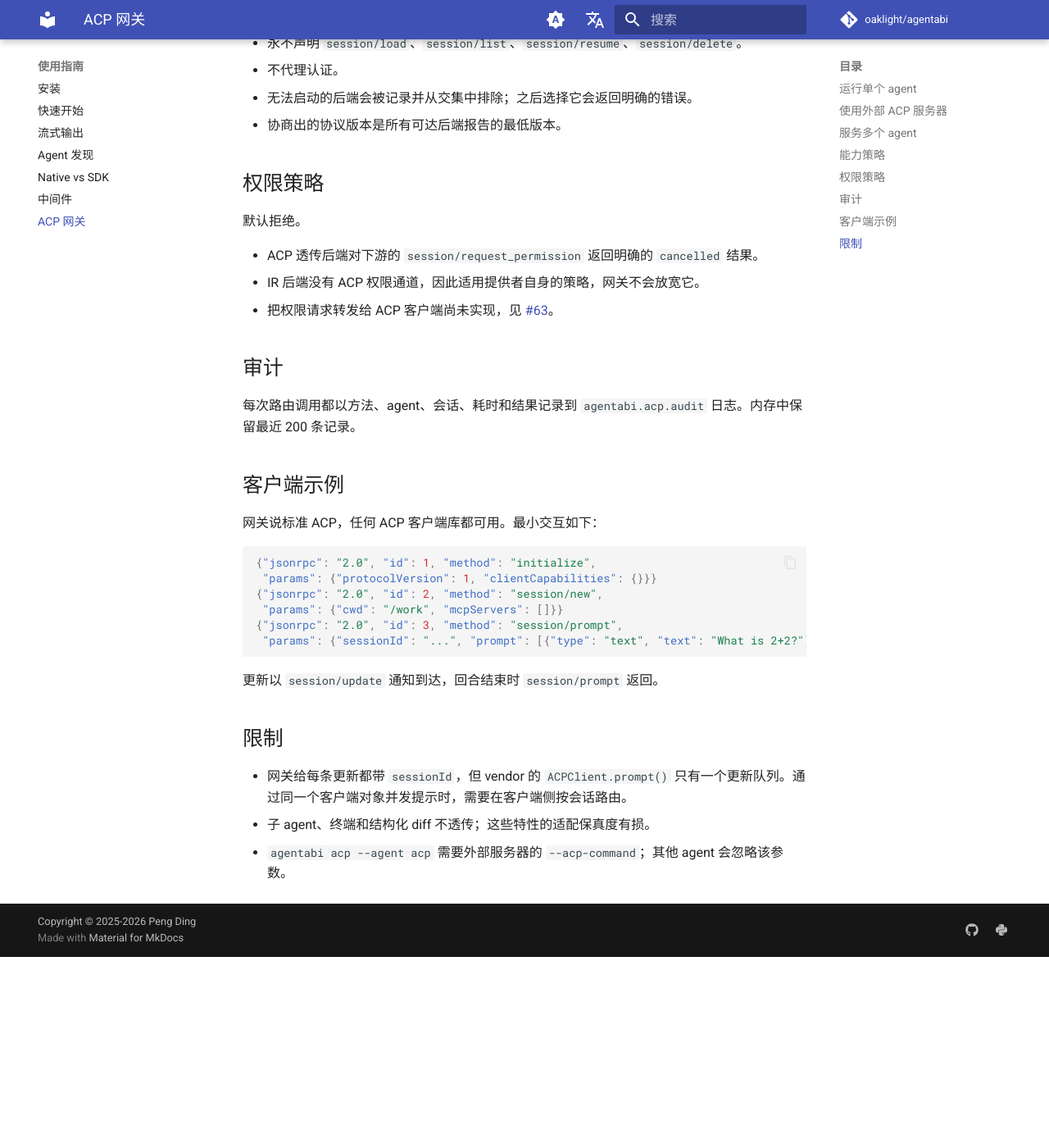
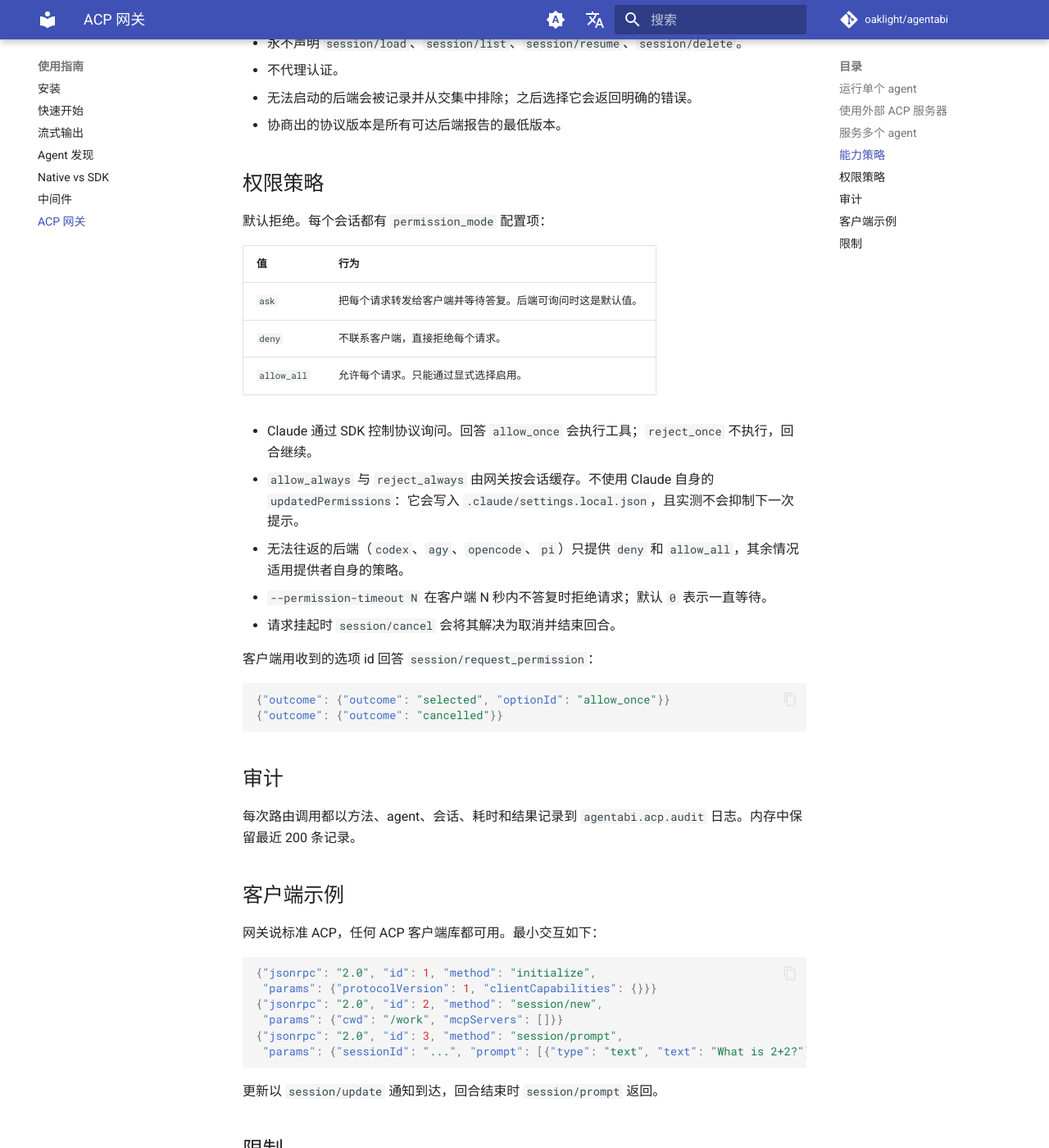
Before and after one commit to Oaklight/agentabi, an MkDocs documentation site: the page built from docs/usage/acp.md, in a window 1280 px wide and 1400 px high, scrolled down 1777 px. Shown: the whole window at 82% size. Built offline with MkDocs 1.6.1 and Material for MkDocs 9.7.7, drawn with Linux system fonts in a browser that asks for light colours; comment, search, counter and statistics services are not loaded; before the commit the page ends 2944 px from its top, so only the background shows below that.

Commit message:
docs: document ACP permission forwarding

````diff
--- a/docs/usage/acp.md
+++ b/docs/usage/acp.md
@@ -64,11 +64,26 @@ agentabi acp --router --agent claude --agent opencode
 
 ## 权限策略
 
-默认拒绝。
+默认拒绝。每个会话都有 `permission_mode` 配置项：
 
-- ACP 透传后端对下游的 `session/request_permission` 返回明确的 `cancelled` 结果。
-- IR 后端没有 ACP 权限通道，因此适用提供者自身的策略，网关不会放宽它。
-- 把权限请求转发给 ACP 客户端尚未实现，见 [#63](https://github.com/Oaklight/agentabi/issues/63)。
+| 值 | 行为 |
+| --- | --- |
+| `ask` | 把每个请求转发给客户端并等待答复。后端可询问时这是默认值。 |
+| `deny` | 不联系客户端，直接拒绝每个请求。 |
+| `allow_all` | 允许每个请求。只能通过显式选择启用。 |
+
+- Claude 通过 SDK 控制协议询问。回答 `allow_once` 会执行工具；`reject_once` 不执行，回合继续。
+- `allow_always` 与 `reject_always` 由网关按会话缓存。不使用 Claude 自身的 `updatedPermissions`：它会写入 `.claude/settings.local.json`，且实测不会抑制下一次提示。
+- 无法往返的后端（`codex`、`agy`、`opencode`、`pi`）只提供 `deny` 和 `allow_all`，其余情况适用提供者自身的策略。
+- `--permission-timeout N` 在客户端 N 秒内不答复时拒绝请求；默认 `0` 表示一直等待。
+- 请求挂起时 `session/cancel` 会将其解决为取消并结束回合。
+
+客户端用收到的选项 id 回答 `session/request_permission`：
+
+```json
+{"outcome": {"outcome": "selected", "optionId": "allow_once"}}
+{"outcome": {"outcome": "cancelled"}}
+```
 
 ## 审计
 
````
